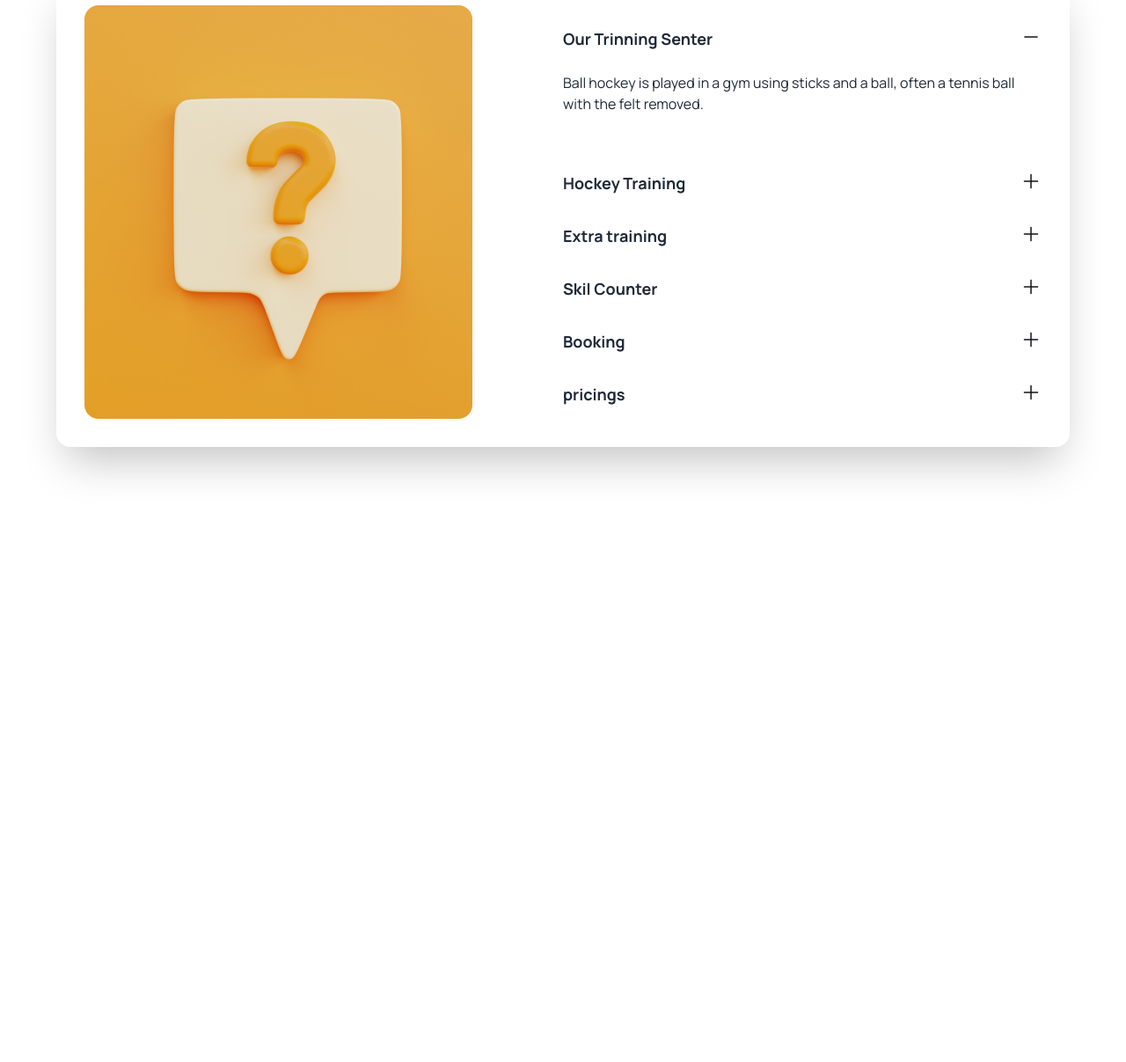
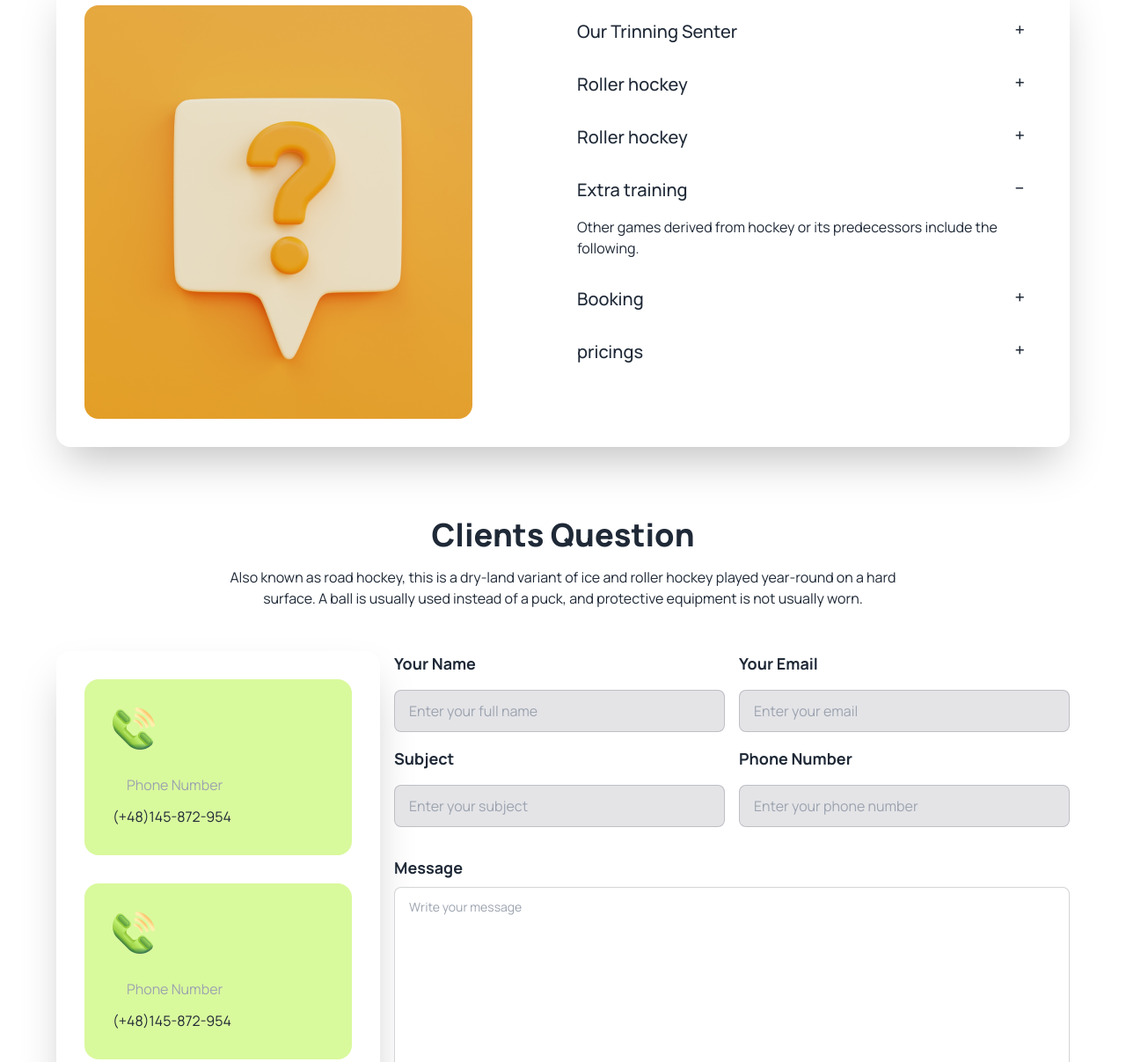
Before and after one commit to shakilahamedrana/My-Sports-Project, a plain HTML site: page index.html in a window 1280 px wide. Shown: the part 3360-4567 px from the top of the page at 88% size. Before the commit the page ends 3948 px from the top, so only its background shows below. Drawn offline with nearby package versions, Linux system fonts and the light colour scheme.

Commit message:
my main section added

```diff
--- a/index.html
+++ b/index.html
@@ -368,36 +368,126 @@
                 </div>
 
                 <div>
-                    <div class="flex justify-between">
-                        <strong class="text-lg mt-6">Our Trinning Senter</strong>
-                        <strong class="mt-6"><img src="icone/Frame7.png" alt=""></strong>
-                    </div>
-                    <p class="mt-6">Ball hockey is played in a gym using sticks and a ball, often a tennis ball with the felt removed.</p>
-
-                    <div class="flex justify-between mt-8">
-                        <strong class="text-lg mt-8">Hockey Training</strong>
-                        <strong class="mt-8"><img src="icone/Frame8.png" alt=""></strong>
+                    <div class="collapse collapse-plus">
+                        <input type="radio" name="my-accordion-6" checked="checked" />
+                        <div class="collapse-title text-xl font-medium">
+                            Our Trinning Senter
+                        </div>
+                        <div class="collapse-content">
+                            <p>Ball hockey is played in a gym using sticks and a ball, often a tennis ball with the felt removed.</p>
+                        </div>
                     </div>
 
-                    <div class="flex justify-between">
-                        <strong class="text-lg mt-8">Extra training</strong>
-                        <strong class="mt-8"><img src="icone/Frame8.png" alt=""></strong>
+                    <div class="collapse collapse-plus">
+                        <input type="radio" name="my-accordion-6" checked="checked" />
+                        <div class="collapse-title text-xl font-medium">
+                            Roller hockey
+                        </div>
+                        <div class="collapse-content">
+                            <p>Though inline hockey is considered a variant of roller hockey a.k.a. "rink hockey", it was derived from ice hockey instead </p>
+                        </div>
                     </div>
 
-                    <div class="flex justify-between">
-                        <strong class="text-lg mt-8">Skil Counter</strong>
-                        <strong class="mt-8"><img src="icone/Frame8.png" alt=""></strong>
+                    <div class="collapse collapse-plus">
+                        <input type="radio" name="my-accordion-6" checked="checked" />
+                        <div class="collapse-title text-xl font-medium">
+                            Roller hockey
+                        </div>
+                        <div class="collapse-content">
+                            <p>Roller hockey, also known as "quad hockey", "international-style ball hockey", "rink hockey" and "Hoquei em Patins", is an overarching name for a roller sport that uses quad skates. </p>
+                        </div>
                     </div>
-                    <div class="flex justify-between">
-                        <strong class="text-lg mt-8">Booking</strong>
-                        <strong class="mt-8"><img src="icone/Frame8.png" alt=""></strong>
+
+                    <div class="collapse collapse-plus">
+                        <input type="radio" name="my-accordion-6" checked="checked" />
+                        <div class="collapse-title text-xl font-medium">
+                            Extra training
+                        </div>
+                        <div class="collapse-content">
+                            <p>Other games derived from hockey or its predecessors include the following.</p>
+                        </div>
                     </div>
-                    <div class="flex justify-between">
-                        <strong class="text-lg mt-8">pricings</strong>
-                        <strong class="mt-8"><img src="icone/Frame8.png" alt=""></strong>
+                    <div class="collapse collapse-plus">
+                        <input type="radio" name="my-accordion-6" />
+                        <div class="collapse-title text-xl font-medium">
+                            Booking
+                        </div>
+                        <div class="collapse-content">
+                            <p>Foot hockey or sock hockey is played using a bald tennis ball or rolled-up pair of socks and using only the feet. It is popular in elementary schools in the winter.</p>
+                        </div>
+                    </div>
+                    <div class="collapse collapse-plus">
+                        <input type="radio" name="my-accordion-6" />
+                        <div class="collapse-title text-xl font-medium">
+                            pricings
+                        </div>
+                        <div class="collapse-content">
+                            <p>Foot hockey or sock hockey is played using a bald tennis ball or rolled-up pair of socks and using only the feet. It is popular in elementary schools in the winter.</p>
+                        </div>
+                        </div>
+                    </div>
+
+
+            </div>
+        </section>
+
+        <section class="container mx-auto my-20 lg:px-16 px-6">
+            <div class="">
+                <h1 class="text-4xl text-center font-extrabold">Clients Question</h1>
+                <p class="lg:max-w-3xl mx-auto my-4 text-center ">Also known as road hockey, this is a dry-land variant of ice and roller hockey played year-round on a hard surface. A ball is usually used instead of a puck, and protective equipment is not usually worn.</p>
+            </div>
+
+
+            <div class="grid grid-cols-1 lg:grid-cols-3 mt-12">
+                <div class="rounded-box shadow-2xl mr-4 p-8">
+                    <div class="bg-lime-200 p-8 rounded-box">
+                        <img class="" src="Images/Group 1171275317.png" alt="">
+                        <input type="text" placeholder="Phone Number" class="mt-4 input input-bordered border-none bg-lime-200"/>
+                        <h2>(+48)145-872-954</h2>
+                    </div>
+                    <div class="bg-lime-200 p-8 rounded-box mt-8">
+                        <img class="" src="Images/Group 1171275317.png" alt="">
+                        <input type="text" placeholder="Phone Number" class="mt-4 input input-bordered border-none bg-lime-200"/>
+                        <h2>(+48)145-872-954</h2>
+                    </div>
+                    <div class="bg-lime-200 p-8 rounded-box mt-8">
+                        <img class="" src="Images/Group 1171275317.png" alt="">
+                        <input type="text" placeholder="Phone Number" class="mt-4 input input-bordered border-none bg-lime-200"/>
+                        <h2>(+48)145-872-954</h2>
+                    </div>
+
+
+                </div>
+                <div class="lg:col-span-2">
+                    <div class="grid gap-4 grid-cols-1 lg:grid-cols-2">
+                        <div>
+                            <label class="text-lg font-bold" for="">Your Name</label>
+                            <input type="text" placeholder="Enter your full name" class="mt-4 input input-bordered w-full bg-zinc-200" />
+                        </div>
+                        <div>
+                            <label class="text-lg font-bold" for="">Your Email</label>
+                            <input type="text" placeholder="Enter your email" class="mt-4 input input-bordered w-full bg-zinc-200" />
+                        </div>
+                        <div>
+                            <label class="text-lg font-bold" for="">Subject</label>
+                            <input type="text" placeholder="Enter your subject" class="mt-4 input input-bordered w-full bg-zinc-200" />
+                        </div>
+                        <div>
+                            <label class="text-lg font-bold" for="">Phone Number</label>
+                            <input type="text" placeholder="Enter your phone number" class="mt-4 input input-bordered w-full bg-zinc-200 " />
+                        </div>
+                    </div>
+                    <div class="mt-8">
+                        <label class="text-lg font-bold" for="">Message</label>
+                        <textarea class="w-full mt-2 textarea textarea-bordered" placeholder="Write your message" rows="12"></textarea>
+                    </div>
+
+                    <div>
+                        <button class="w-full bg-orange-600 px-8 py-4 rounded-xl mt-8 text-white">Send Message</button>
                     </div>
                 </div>
             </div>
+
         </section>
 
     </main>
```
